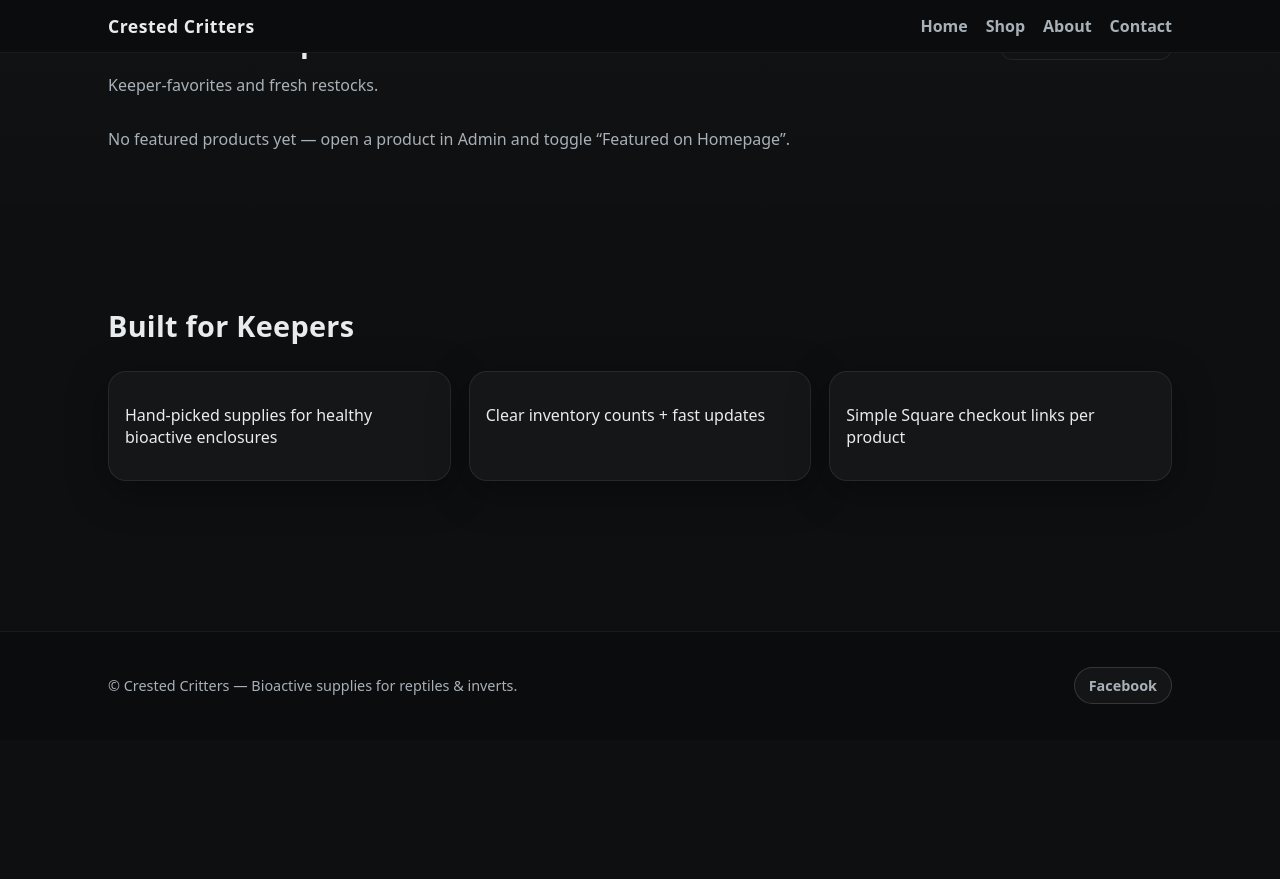
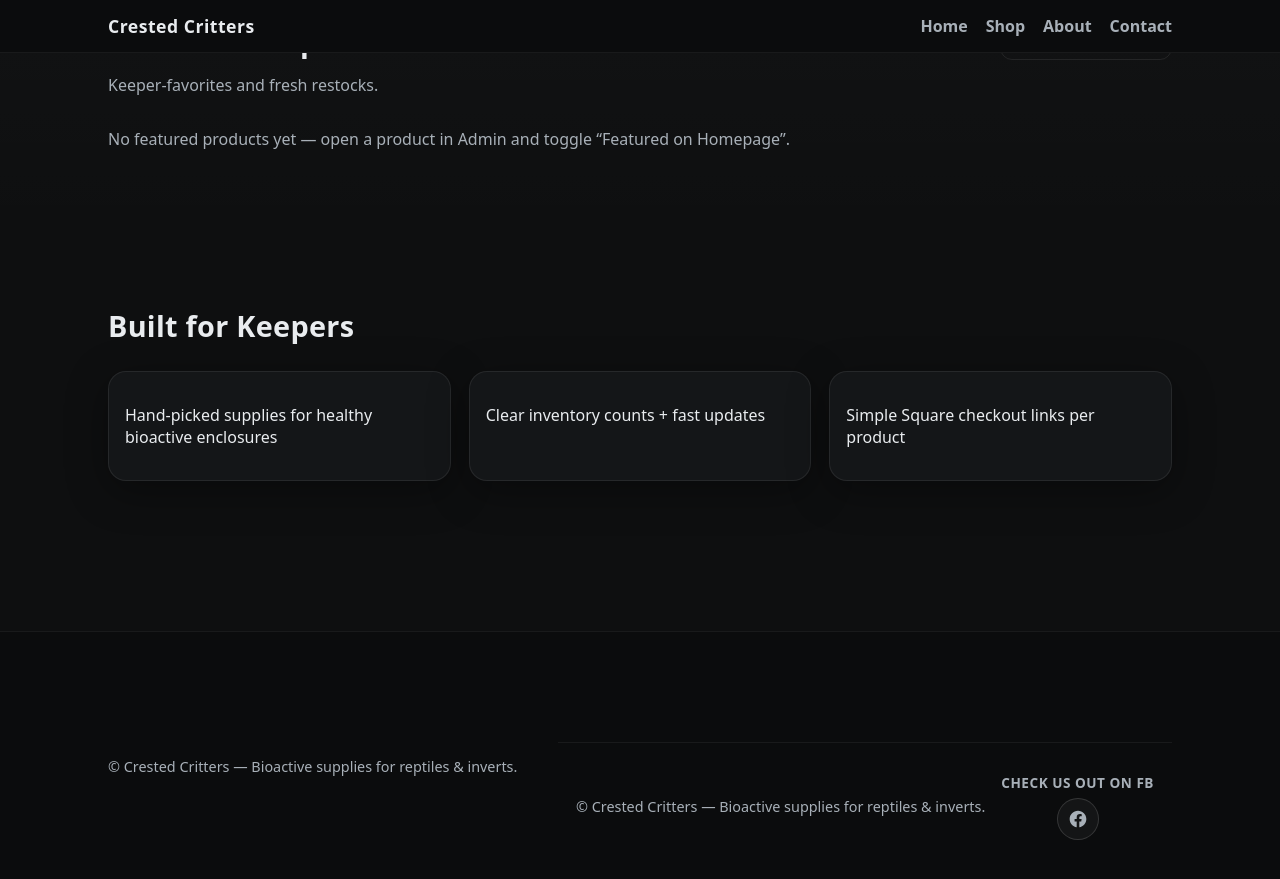
Before and after one commit to coxusw/CrestedCritters, a Jekyll site: the page built from index.html, in a window 1280 px wide and 900 px high, scrolled down 1098 px. Shown: the top 879 px of the window. Built offline with Jekyll 4.4.1, drawn with Linux system fonts in a browser that asks for light colours; before the commit the page ends 1838 px from its top, so only the background shows below that.

Commit message:
Update default.html

```diff
--- a/_layouts/default.html
+++ b/_layouts/default.html
@@ -39,14 +39,31 @@
       <p>{{ site.data.home.footer.text }}</p>
     </div>
 
+    <footer class="site-footer">
+  <div class="container footer-inner">
+
+    <div class="footer-left">
+      <p>{{ site.data.home.footer.text }}</p>
+    </div>
+
     <div class="footer-right">
       {% if site.data.home.footer.facebook_url %}
-        <a class="social-btn facebook"
-           href="{{ site.data.home.footer.facebook_url }}"
-           target="_blank"
-           rel="noopener">
-          Facebook
-        </a>
+        <div class="social-wrap">
+          <div class="social-label">Check Us Out On FB</div>
+
+          <a class="social-icon facebook"
+             href="{{ site.data.home.footer.facebook_url }}"
+             target="_blank"
+             rel="noopener"
+             aria-label="Facebook Page">
+
+            <!-- Facebook SVG Icon -->
+            <svg viewBox="0 0 24 24" fill="currentColor">
+              <path d="M22 12.073C22 6.477 17.523 2 12 2S2 6.477 2 12.073c0 4.994 3.657 9.128 8.438 9.927v-7.023H7.898v-2.904h2.54V9.845c0-2.507 1.492-3.89 3.777-3.89 1.094 0 2.238.195 2.238.195v2.46h-1.26c-1.243 0-1.63.771-1.63 1.562v1.876h2.773l-.443 2.904h-2.33V22c4.78-.799 8.437-4.933 8.437-9.927z"/>
+            </svg>
+
+          </a>
+        </div>
       {% endif %}
     </div>
 
@@ -54,5 +71,6 @@
 </footer>
 
 
+
 </body>
 </html>
```
